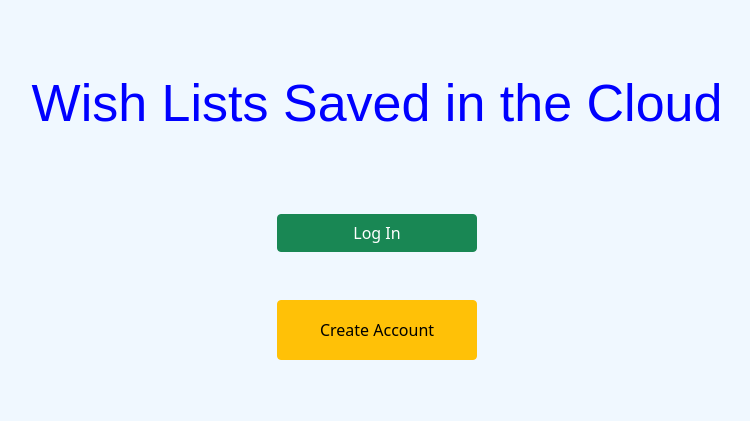
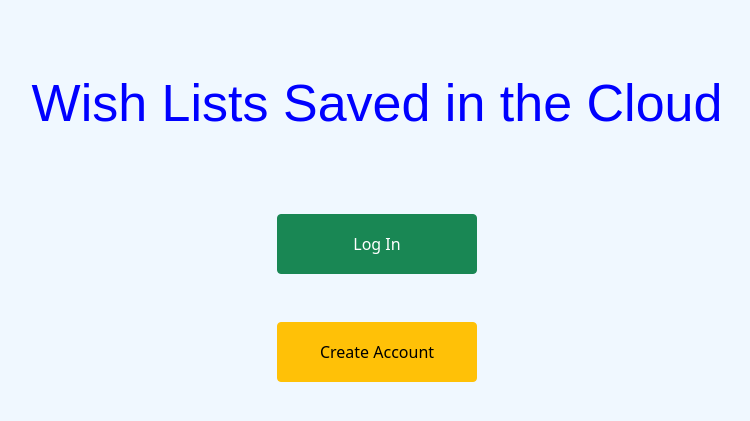
Before and after one commit to Tjohnzon25/project2_team_i, a Flask app: page / in a window 1280 px wide. Shown: the top 421 px of the page, without its empty margins (263-1013 px from the left). Run offline with Flask 2, Linux system fonts and the light colour scheme.

Commit message:
Removing Merge conflict in index.html

```diff
--- a/templates/index.html
+++ b/templates/index.html
@@ -28,15 +28,9 @@
         }
 
         #loginButton {
-            width:200px;
-<<<<<<< HEAD
-            height:100px;
-            font-size: 200%;
-=======
-            height:60px;
+            width: 200px;
+            height: 60px;
             font-size: 100%;
->>>>>>> 793b17be08320232e4f3d10643d7ec443b01543b
-            color: black;
         }
 
         #createAccountButton {
```
